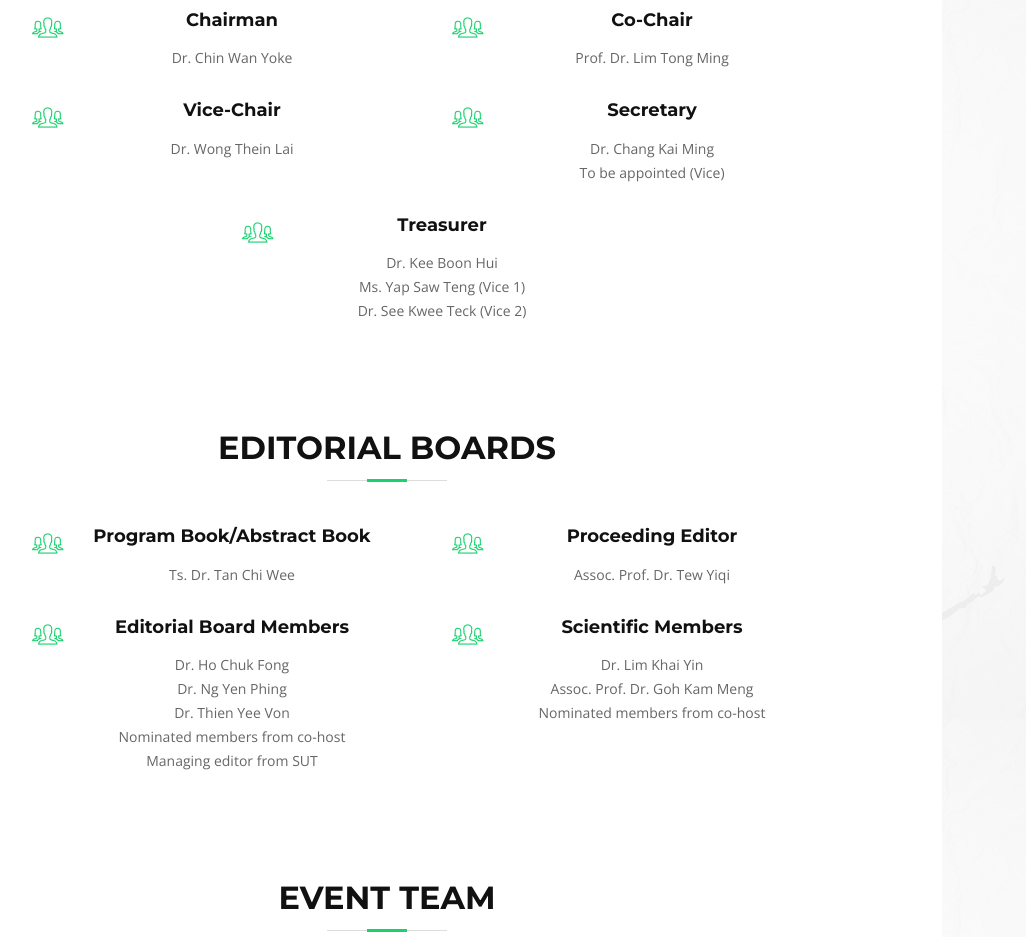
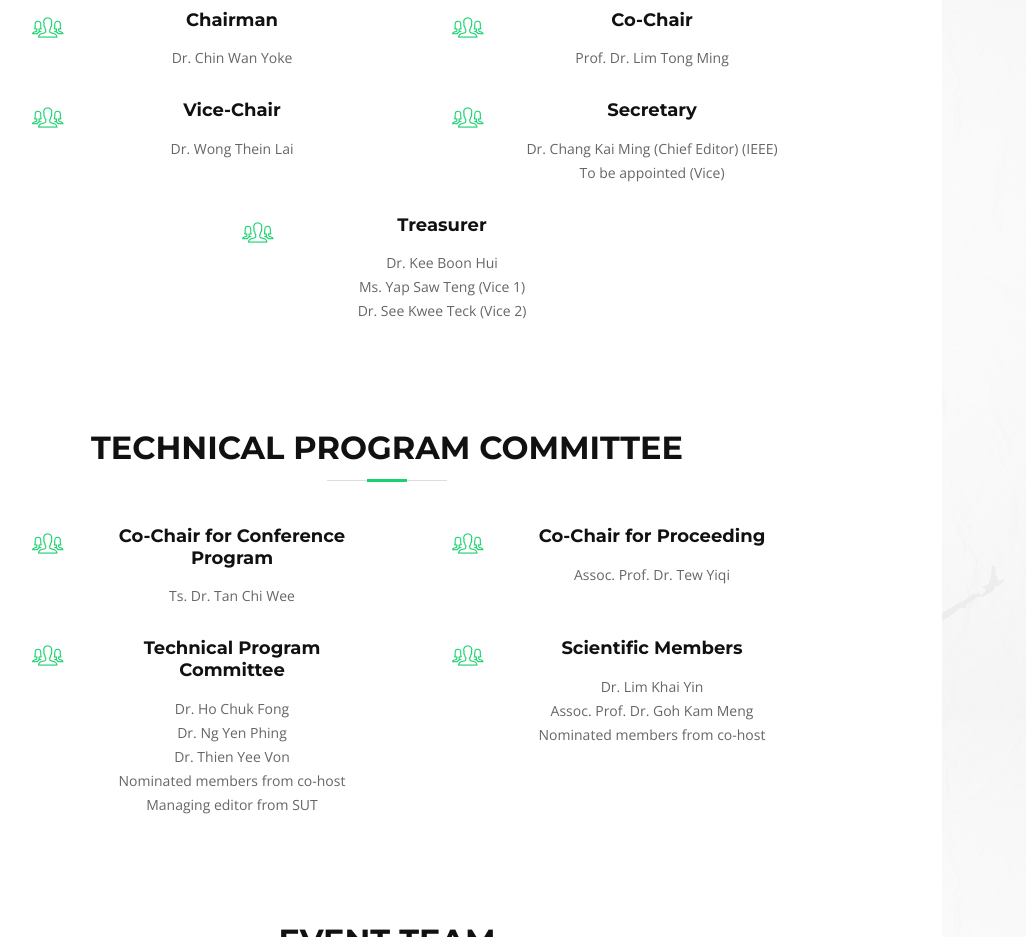
Before and after one commit to ICDXA/icdxa, a plain HTML site: page index.html in a window 1280 px wide. Shown: the part 4695-5632 px from the top of the page, without its empty margins (253-1279 px from the left). Drawn offline with nearby package versions, Linux system fonts and the light colour scheme; files whose address does not match are found by name.

Commit message:
Update index.html

```diff
--- a/index.html
+++ b/index.html
@@ -681,7 +681,7 @@ best presentations, roundtable discussions, networking opportunities and many mo
               <div class="col-lg-4 col-md-6 box wow bounceInUp" data-wow-delay="0.1s" data-wow-duration="1.4s">
                 <div class="icon"><i class="ion-ios-people-outline"></i></div>
                 <h4 class="title">Secretary</h4>
-                <p class="description">Dr. Chang Kai Ming</p>
+                <p class="description">Dr. Chang Kai Ming (Chief Editor) (IEEE)</p>
                 <p class="description">To be appointed (Vice)</p>
               </div>
               <div class="col-lg-4 col-md-6 box wow bounceInUp" data-wow-delay="0.1s" data-wow-duration="1.4s">
@@ -698,24 +698,29 @@ best presentations, roundtable discussions, networking opportunities and many mo
 
           <div class="container" style="text-align: center" id="committee">
             <header class="section-header wow fadeInUp">
-              <h3>Editorial Boards</h3>
+              <h3>Technical Program Committee</h3>
             </header>
             <br>
             <div class="row">
+<!--               <div class="col-lg-4 col-md-6 box wow bounceInUp" data-wow-duration="1.4s">
+                <div class="icon"><i class="ion-ios-people-outline"></i></div>
+                <h4 class="title">Chief Editor</h4>
+                <p class="description">Dr. Chan Kai Ming</p>
+              </div> -->
               <div class="col-lg-4 col-md-6 box wow bounceInUp" data-wow-duration="1.4s">
                 <div class="icon"><i class="ion-ios-people-outline"></i></div>
-                <h4 class="title">Program Book/Abstract Book</h4>
+                <h4 class="title">Co-Chair for Conference Program</h4>
                 <p class="description">Ts. Dr. Tan Chi Wee</p>
               </div>
               <div class="col-lg-4 col-md-6 box wow bounceInUp" data-wow-duration="1.4s">
                 <div class="icon"><i class="ion-ios-people-outline"></i></div>
-                <h4 class="title">Proceeding Editor</h4>
+                <h4 class="title">Co-Chair for Proceeding</h4>
                 <p class="description">Assoc. Prof. Dr. Tew Yiqi</p>
 <!--                 <p class="description">Mr. Pang Yik Siang (Lead)</p> -->
               </div>
               <div class="col-lg-4 col-md-6 box wow bounceInUp" data-wow-duration="1.4s">
                 <div class="icon"><i class="ion-ios-people-outline"></i></div>
-                <h4 class="title">Editorial Board Members</h4>
+                <h4 class="title">Technical Program Committee</h4>
                 <p class="description">
                   Dr. Ho Chuk Fong <br>
                   Dr. Ng Yen Phing <br>
```
